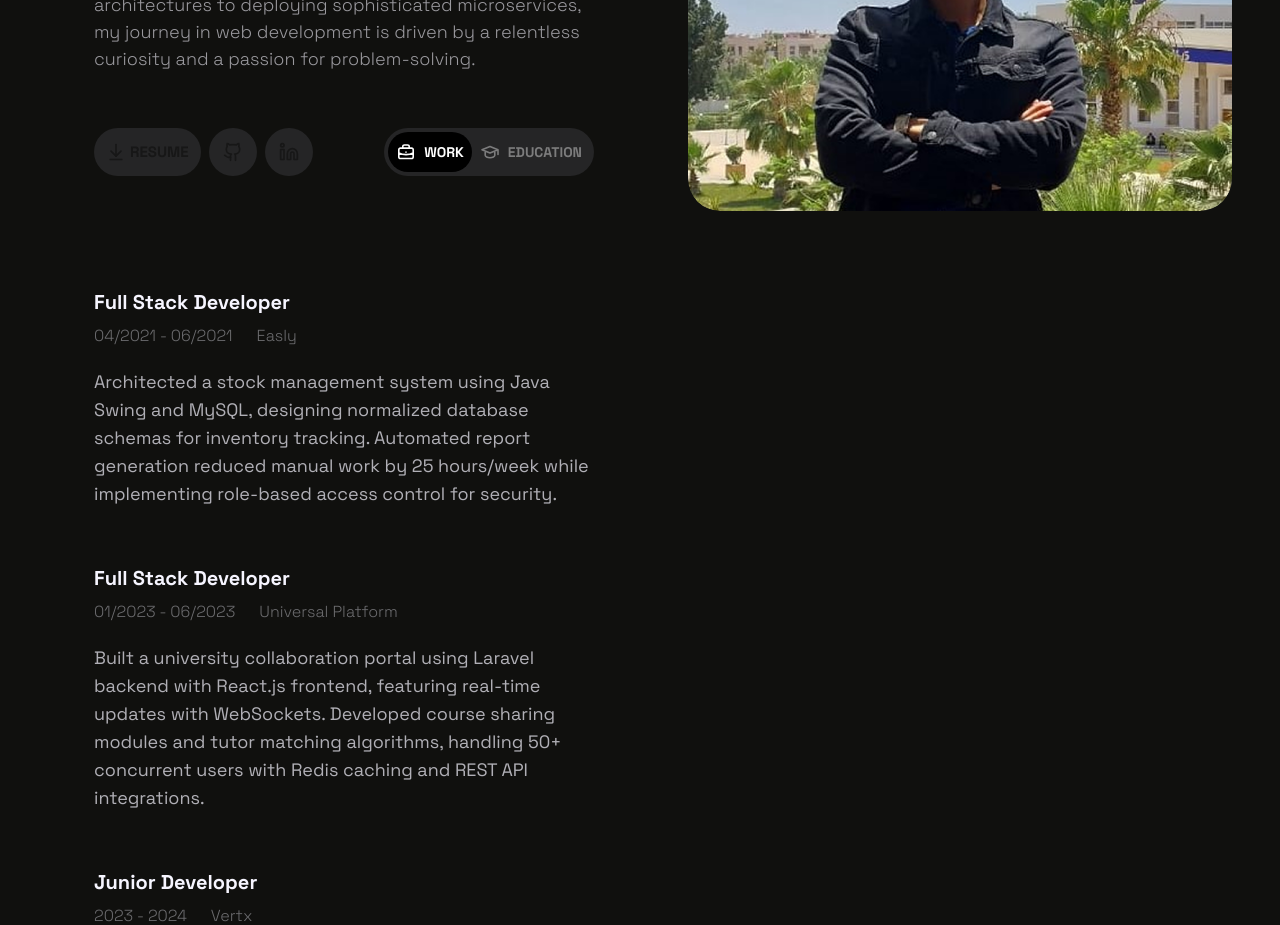
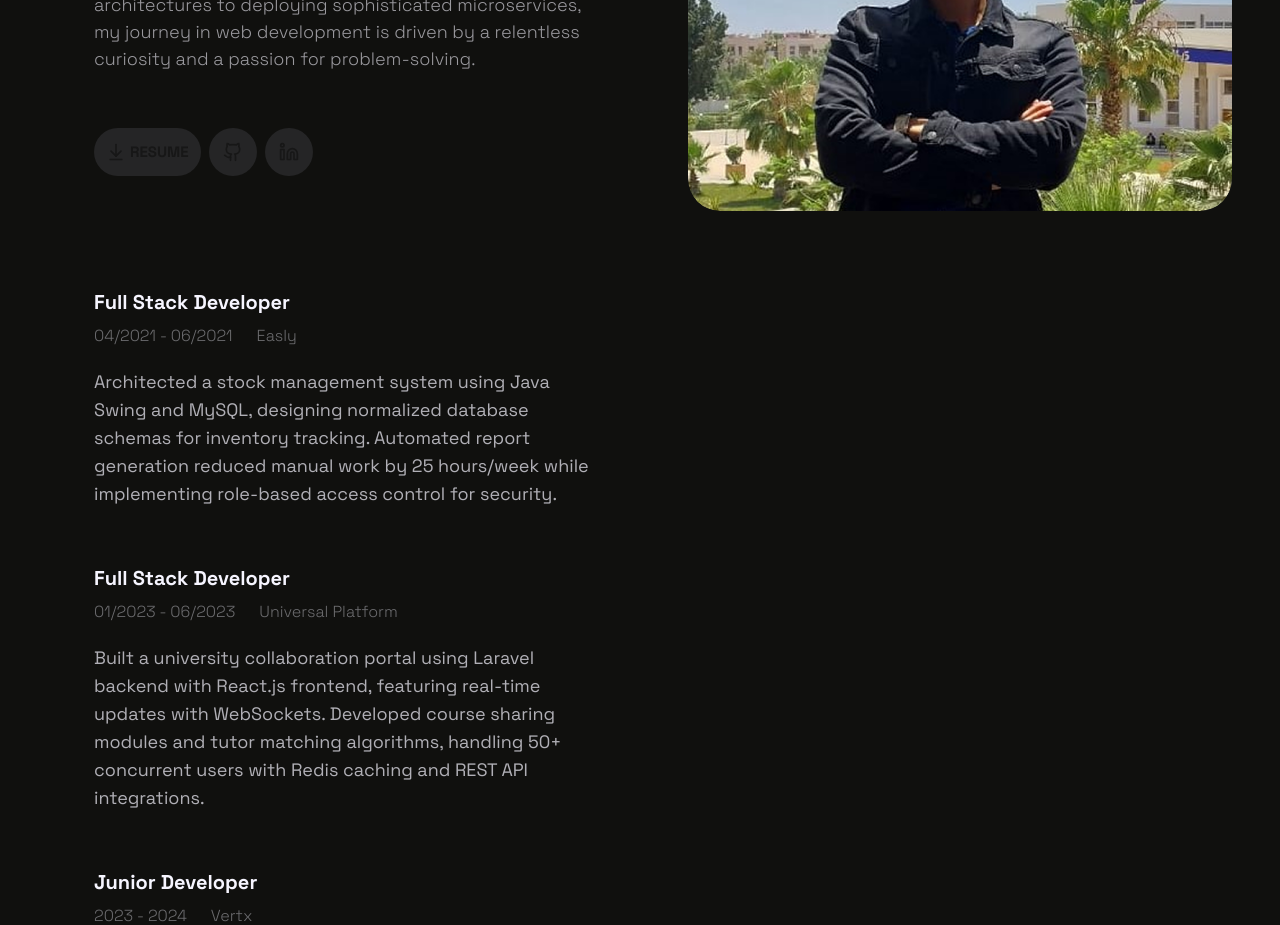
Before and after one commit to Marouane666/Portfolio-v2, a Next.js app: page / in a window 1280 px wide. Shown: the part 3820-4745 px from the top of the page. Built offline with nearby package versions, Linux system fonts and the light colour scheme.

Commit message:
animation button toggle

```diff
--- a/components/About.tsx
+++ b/components/About.tsx
@@ -1,6 +1,7 @@
 "use client";
 import Image from "next/image";
 import Link from "next/link";
+import { motion } from "framer-motion";
 import { useState } from "react";
 export const About = () => {
   const [activeTab, setActiveTab] = useState<"work" | "education">("work");
@@ -171,47 +172,59 @@ export const About = () => {
               </Link>
             </div>
 
-            <div className="flex rounded-[92px] px-[4px] font-bold py-[4px] bg-[#252526] justify-center items-center ">
+            <div className="sm:hidden relative flex rounded-[92px] px-[4px] font-bold py-[4px] bg-[#252526] justify-center items-center w-[112px] h-12">
+  {activeTab === "work" && (
+    <motion.div
+      layoutId="toggleBall"
+      className="absolute w-11 h-11 rounded-full bg-black"
+      transition={{ type: "spring", stiffness: 500, damping: 30 }}
+      style={{ left: 4 }}
+    />
+  )}
+  {activeTab === "education" && (
+    <motion.div
+      layoutId="toggleBall"
+      className="absolute w-11 h-11 rounded-full bg-black"
+      transition={{ type: "spring", stiffness: 500, damping: 30 }}
+      style={{ right: 4 }}
+    />
+  )}
+
   <div
-                className={`uppercase rounded-full inline-flex items-center h-10 w-10 lg:w-auto  lg:px-2 justify-center text-[14px] font-bold cursor-pointer transition-all duration-300 ${
-                  activeTab === "work"
-                    ? "bg-black text-white"
-                    : "bg-transparent text-white/40"
+    onClick={() => setActiveTab("work")}
+    className={`z-10 uppercase rounded-full inline-flex items-center justify-center h-10 w-10 text-[14px] font-bold cursor-pointer transition-all duration-300 ${
+      activeTab === "work" ? "text-white" : "text-white/40"
     }`}
-                onClick={() => setActiveTab("work")}
   >
-                <div className="flex items-center justify-end gap-2 ">
+    <div className="flex items-center justify-center w-full h-full">
       <Image
         src="/work.svg"
         alt="Work"
-                    width={0}
-                    height={0}
-                    className={`size-5 transition-all duration-300 ${
+        width={20}
+        height={20}
+        className={`transition-all duration-300 ${
           activeTab === "work" ? "opacity-100" : "opacity-40"
         }`}
       />
-                  <span className="hidden lg:inline">Work</span>
     </div>
   </div>
+
   <div
-                className={`uppercase rounded-full inline-flex items-center h-10 w-10 lg:w-auto lg:px-2 justify-center text-[14px] cursor-pointer transition-all duration-300 ${
-                  activeTab === "education"
-                    ? "bg-black text-white"
-                    : "bg-transparent text-white/40"
+    onClick={() => setActiveTab("education")}
+    className={`z-10 uppercase rounded-full inline-flex items-center justify-center h-10 w-10 text-[14px] font-bold cursor-pointer transition-all duration-300 ${
+      activeTab === "education" ? "text-white" : "text-white/40"
     }`}
-                onClick={() => setActiveTab("education")}
   >
-                <div className="flex items-center justify-end gap-2">
+    <div className="flex items-center justify-center w-full h-full">
       <Image
         src="/education.svg"
         alt="Education"
-                    width={0}
-                    height={0}
-                    className={`size-5 transition-all duration-300 ${
+        width={20}
+        height={20}
+        className={`transition-all duration-300 ${
           activeTab === "education" ? "opacity-100" : "opacity-40"
         }`}
       />
-                  <span className="hidden lg:inline">Education</span>
     </div>
   </div>
 </div>
--- a/components/Hero.tsx
+++ b/components/Hero.tsx
@@ -1,6 +1,7 @@
 "use client";
 import React, { useState, useRef, useEffect } from "react";
 import Image from "next/image";
+import { motion } from "framer-motion";
 const Hero = () => {
   const [language, setLanguage] = useState<"fr" | "en">("en");
   const marouaneRef = useRef<HTMLImageElement | null>(null);
@@ -21,22 +22,36 @@ const Hero = () => {
     <div
       id="hero"
       className="h-[calc(100svh-83px)] md:min-h-[calc(100vh-84px)] px-[16px] sm:px-[32px] xl:px-[48px] 2xl:px-[48px] flex flex-col items-end justify-between relative"
-    ><div className="flex sm:hidden rounded-[92px] px-[4px] font-bold py-[4px] bg-[#252526] justify-center items-center mt-4">
+    >
+      <div className="flex sm:hidden rounded-[92px] px-[4px] font-bold py-[4px] bg-[#252526] justify-center items-center mt-4 relative w-[88px] h-[48px]">
+        {language === "en" && (
+          <motion.div
+            layoutId="toggleBall"
+            className="absolute w-10 h-10 rounded-full bg-black"
+            transition={{ type: "spring", stiffness: 700, damping: 30 }}
+            style={{ left: 4 }}
+          />
+        )}
+        {language === "fr" && (
+          <motion.div
+            layoutId="toggleBall"
+            className="absolute w-10 h-10 rounded-full bg-black"
+            transition={{ type: "spring", stiffness: 700, damping: 30 }}
+            style={{ right: 4 }}
+          />
+        )}
+
         <div
-              className={`items-center justify-center uppercase rounded-full w-10 inline-flex h-10 text-[14px] font-bold cursor-pointer transition-all duration-300 ${
-                language === "en"
-                  ? "bg-black text-white"
-                  : "bg-transparent text-gray-400"
+          className={`z-10 items-center justify-center uppercase rounded-full w-10 inline-flex h-10 text-[14px] font-bold cursor-pointer transition-all duration-300 ${
+            language === "en" ? "text-white" : "text-gray-400"
           }`}
           onClick={() => setLanguage("en")}
         >
           en
         </div>
         <div
-              className={`items-center justify-center uppercase rounded-full w-10 inline-flex h-10 text-[14px] cursor-pointer transition-all duration-300 ${
-                language === "fr"
-                  ? "bg-black text-white"
-                  : "bg-transparent text-gray-400"
+          className={`z-10 items-center justify-center uppercase rounded-full w-10 inline-flex h-10 text-[14px] font-bold cursor-pointer transition-all duration-300 ${
+            language === "fr" ? "text-white" : "text-gray-400"
           }`}
           onClick={() => setLanguage("fr")}
         >
@@ -127,7 +142,6 @@ const Hero = () => {
               fr
             </div>
           </div>
-
         </div>
       </div>
     </div>
--- a/package.json
+++ b/package.json
@@ -9,6 +9,7 @@
     "lint": "next lint"
   },
   "dependencies": {
+    "framer-motion": "^12.15.0",
     "next": "15.0.3",
     "react": "19.0.0-rc-66855b96-20241106",
     "react-dom": "19.0.0-rc-66855b96-20241106",
```
Also changed, not shown: app/page.tsx (line endings or trailing spaces), 1 other file (tests, documents, lock files or other folders). Lines whose indentation alone changed are shown as unchanged.
